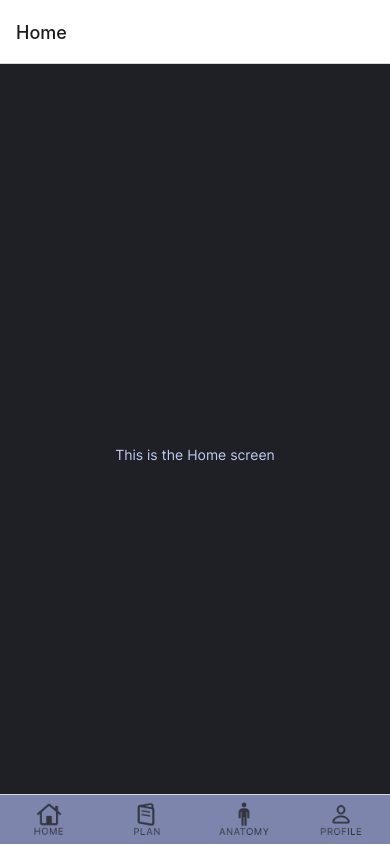
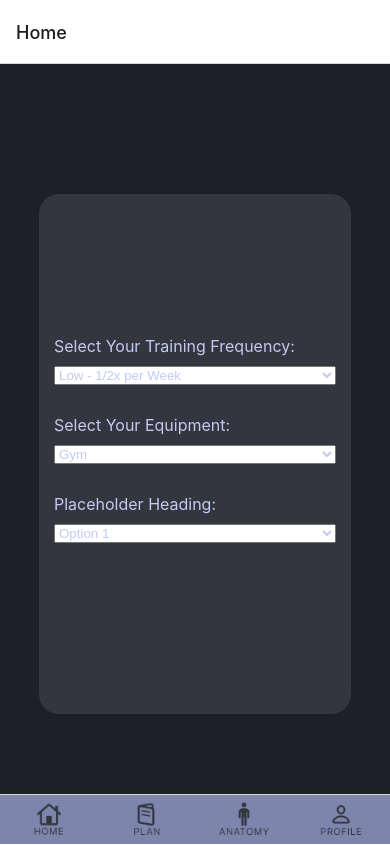
Before and after one commit to st20179232/HypertrophyCoachingApp, a React Native app: screen /Home in a window 390 px wide. Built offline with nearby package versions, Linux system fonts and the light colour scheme.

Commit message:
added main selection page with option pickers

```diff
--- a/package.json
+++ b/package.json
@@ -9,6 +9,7 @@
     "web": "expo start --web"
   },
   "dependencies": {
+    "@react-native-picker/picker": "^2.7.2",
     "@react-navigation/bottom-tabs": "^6.5.11",
     "@react-navigation/native": "^6.1.9",
     "expo": "~50.0.5",
--- a/screens/Home.js
+++ b/screens/Home.js
@@ -1,11 +1,93 @@
-import React from "react";
-import { View, Text } from "react-native";
-import styles from "./styles";
+import React, { useState } from 'react';
+import { View, Text, StyleSheet } from 'react-native';
+import { Picker } from '@react-native-picker/picker';
 
-export default function App() {
+const WorkoutPlanBox = () => {
+  const [frequency, setFrequency] = useState('option1');
+  const [equipment, setEquipment] = useState('option1');
+  const [focus, setFocus] = useState(Array(3).fill(''));
+
+  const focusPickers = Array(3).fill(null).map((_, index) => (
+    <Picker
+      key={index}
+      selectedValue={focus[index]}
+      onValueChange={(itemValue) => {
+        const newFocus = [...focus];
+        newFocus[index] = itemValue;
+        setFocus(newFocus);
+      }}
+      style={styles.picker}
+    >
+      <Picker.Item label="Option 1" value="option1" />
+      <Picker.Item label="Option 2" value="option2" />
+      <Picker.Item label="Option 3" value="option3" />
+    </Picker>
+  ));
+
+  let numberOfPickers;
+  if (frequency === 'option1') {
+    numberOfPickers = 1;
+  } else if (frequency === 'option2') {
+    numberOfPickers = 2;
+  } else if (frequency === 'option3') {
+    numberOfPickers = 3;
+  }
+
   return (
     <View style={styles.container}>
-      <Text style={styles.defaultFont}>This is the Home screen</Text>
+      <View style={styles.roundedRectangle}>
+      <Text style={styles.text}>Select Your Training Frequency: </Text>
+      <Picker
+        selectedValue={frequency}
+        onValueChange={(itemValue) => setFrequency(itemValue)}
+        style={styles.picker}
+      >
+        <Picker.Item label="Low - 1/2x per Week" value="option1" />
+        <Picker.Item label="Medium - 3x per Week" value="option2" />
+        <Picker.Item label="High - 4/5x per Week" value="option3" />
+      </Picker>
+
+      <Text style={styles.text}>Select Your Equipment: </Text>
+      <Picker
+        selectedValue={equipment}
+        onValueChange={(itemValue) => setEquipment(itemValue)}
+        style={styles.picker}
+      >
+        <Picker.Item label="Gym" value="option1" />
+        <Picker.Item label="Free Weights" value="option2" />
+        <Picker.Item label="Band Only" value="option3" />
+      </Picker>
+        <Text style={styles.text}>Placeholder Heading: </Text>
+        {focusPickers.slice(0, numberOfPickers)}
+      </View>
     </View>
   );
 }
+
+const styles = StyleSheet.create({
+  container: {
+    flex: 1,
+    backgroundColor: '#1F2025', // Your default background color
+    alignItems: 'center',
+    justifyContent: 'center',
+  },
+  roundedRectangle: {
+    width: '80%', // Adjust as needed
+    aspectRatio: 3/5,
+    backgroundColor: '#33363F',
+    borderRadius: 20,
+    justifyContent: 'center',
+    padding: 15,
+  },
+  text: {
+    color: '#C2CAF2',
+    fontSize: 16,
+    marginBottom: 10,
+  },
+  picker: {
+    color: '#C2CAF2',
+    marginBottom: 30,
+  },
+});
+
+export default WorkoutPlanBox;
```
Also changed, not shown: 1 other file (tests, documents, lock files or other folders).
